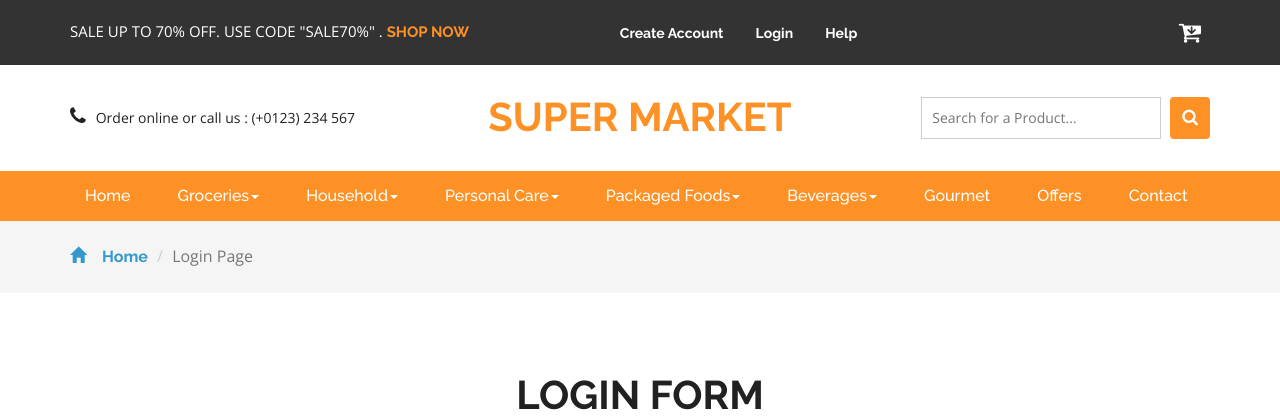
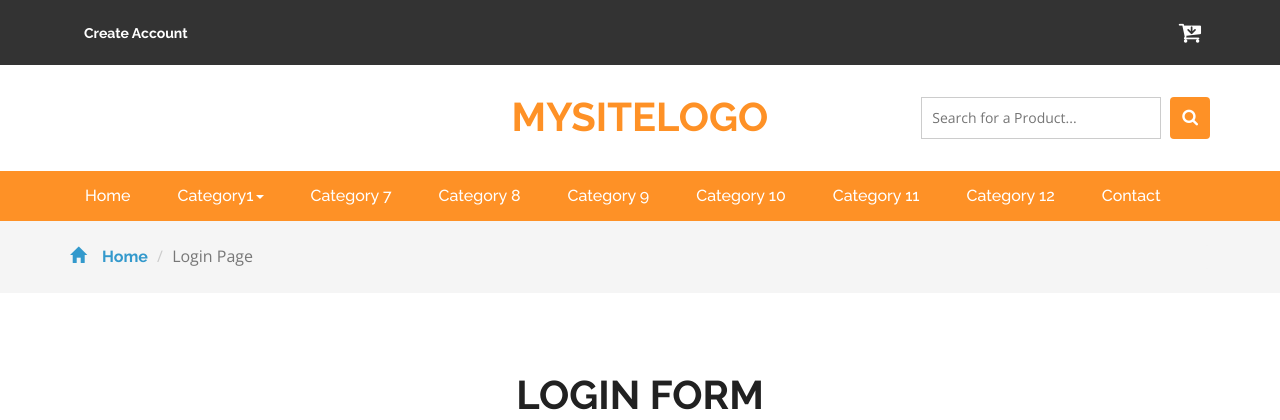
Before and after one commit to inkersgithub/Pharm, a PHP site: page /login.php in a window 1280 px wide. Shown: the top 420 px of the page. Run offline with PHP 8.4, Linux system fonts and the light colour scheme.

Commit message:
login success

```diff
--- a/index.php
+++ b/index.php
@@ -57,7 +57,7 @@ Smartphone Compatible web template, free webdesigns for Nokia, Samsung, LG, Sony
 				<li><p style="font-weight:bold; color:white">Signed in as <?php echo $_SESSION['usr_name']; ?></p></li>
 				<li><a href="logout.php">Log out</a></li>
 				<?php } else { ?>
-				<li><a href="index.php">Login</a></li>
+				<li><a href="login.php">Login</a></li>
 				<li><a href="registered.php">Create Account</a></li>
 				<?php } ?>
 
--- a/login.php
+++ b/login.php
@@ -4,6 +4,33 @@ author URL: http://w3layouts.com
 License: Creative Commons Attribution 3.0 Unported
 License URL: http://creativecommons.org/licenses/by/3.0/
 -->
+
+<?php
+session_start();
+
+if(isset($_SESSION['usr_id'])) {
+	header("Location: index.php");
+}
+
+include_once 'dbconnect.php';
+
+if (isset($_POST['login'])) {
+	$email = mysqli_real_escape_string($con, $_POST['email']);
+	$password = mysqli_real_escape_string($con, $_POST['password']);
+	$result = mysqli_query($con, "SELECT * FROM users WHERE email = '" . $email. "' and password = '" . md5($password) . "'");
+	if ($row = mysqli_fetch_array($result)) {
+		$_SESSION['usr_id'] = $row['id'];
+		$_SESSION['usr_name'] = $row['name'];
+		$_SESSION['usr_email'] = $row['email'];
+		header('Location: index.php');
+  }
+	else {
+		echo "Invalid username or password";
+	}
+}
+
+?>
+
 <!DOCTYPE html>
 <html>
 <head>
@@ -44,14 +71,9 @@ Smartphone Compatible web template, free webdesigns for Nokia, Samsung, LG, Sony
 <!-- header -->
 	<div class="agileits_header">
 		<div class="container">
-			<div class="w3l_offers">
-				<p>SALE UP TO 70% OFF. USE CODE "SALE70%" . <a href="products.html">SHOP NOW</a></p>
-			</div>
 			<div class="agile-login">
 				<ul>
-					<li><a href="registered.html"> Create Account </a></li>
-					<li><a href="login.html">Login</a></li>
-					<li><a href="contact.html">Help</a></li>
+					<li><a href="registered.php"> Create Account </a></li>
 
 				</ul>
 			</div>
@@ -69,13 +91,10 @@ Smartphone Compatible web template, free webdesigns for Nokia, Samsung, LG, Sony
 	<div class="logo_products">
 		<div class="container">
 		<div class="w3ls_logo_products_left1">
-				<ul class="phone_email">
-					<li><i class="fa fa-phone" aria-hidden="true"></i>Order online or call us : (+0123) 234 567</li>
 
-				</ul>
 			</div>
 			<div class="w3ls_logo_products_left">
-				<h1><a href="index.html">super Market</a></h1>
+				<h1><a href="index.php">MYSITELOGO</a></h1>
 			</div>
 		<div class="w3l_search">
 			<form action="#" method="post">
@@ -106,108 +125,33 @@ Smartphone Compatible web template, free webdesigns for Nokia, Samsung, LG, Sony
 							</div>
 							<div class="collapse navbar-collapse" id="bs-megadropdown-tabs">
 								<ul class="nav navbar-nav">
-									<li class="active"><a href="index.html" class="act">Home</a></li>
+									<li class="active"><a href="index.php" class="act">Home</a></li>
 									<!-- Mega Menu -->
 									<li class="dropdown">
-										<a href="#" class="dropdown-toggle" data-toggle="dropdown">Groceries<b class="caret"></b></a>
+										<a href="#" class="dropdown-toggle" data-toggle="dropdown">Category1<b class="caret"></b></a>
 										<ul class="dropdown-menu multi-column columns-3">
 											<div class="row">
 												<div class="multi-gd-img">
 													<ul class="multi-column-dropdown">
-														<h6>All Groceries</h6>
-														<li><a href="groceries.html">Dals & Pulses</a></li>
-														<li><a href="groceries.html">Almonds</a></li>
-														<li><a href="groceries.html">Cashews</a></li>
-														<li><a href="groceries.html">Dry Fruit</a></li>
-														<li><a href="groceries.html"> Mukhwas </a></li>
-														<li><a href="groceries.html">Rice & Rice Products</a></li>
+														<h6>All Category</h6>
+														<li><a href="gourmet.php">Category 2</a></li>
+														<li><a href="gourmet.php">Category 3</a></li>
+														<li><a href="gourmet.php">Category 4</a></li>
+														<li><a href="gourmet.php">Category 5</a></li>
+														<li><a href="gourmet.php">Category 6</a></li>
 													</ul>
 												</div>
 
 											</div>
 										</ul>
 									</li>
-									<li class="dropdown">
-										<a href="#" class="dropdown-toggle" data-toggle="dropdown">Household<b class="caret"></b></a>
-										<ul class="dropdown-menu multi-column columns-3">
-											<div class="row">
-												<div class="multi-gd-img">
-													<ul class="multi-column-dropdown">
-														<h6>All Household</h6>
-														<li><a href="household.html">Cookware</a></li>
-														<li><a href="household.html">Dust Pans</a></li>
-														<li><a href="household.html">Scrubbers</a></li>
-														<li><a href="household.html">Dust Cloth</a></li>
-														<li><a href="household.html"> Mops </a></li>
-														<li><a href="household.html">Kitchenware</a></li>
-													</ul>
-												</div>
-
-
-											</div>
-										</ul>
-									</li>
-									<li class="dropdown">
-										<a href="#" class="dropdown-toggle" data-toggle="dropdown">Personal Care<b class="caret"></b></a>
-										<ul class="dropdown-menu multi-column columns-3">
-											<div class="row">
-												<div class="multi-gd-img">
-													<ul class="multi-column-dropdown">
-														<h6>Baby Care</h6>
-														<li><a href="personalcare.html">Baby Soap</a></li>
-														<li><a href="personalcare.html">Baby Care Accessories</a></li>
-														<li><a href="personalcare.html">Baby Oil & Shampoos</a></li>
-														<li><a href="personalcare.html">Baby Creams & Lotion</a></li>
-														<li><a href="personalcare.html"> Baby Powder</a></li>
-														<li><a href="personalcare.html">Diapers & Wipes</a></li>
-													</ul>
-												</div>
-
-											</div>
-										</ul>
-									</li>
-									<li class="dropdown">
-										<a href="#" class="dropdown-toggle" data-toggle="dropdown">Packaged Foods<b class="caret"></b></a>
-										<ul class="dropdown-menu multi-column columns-3">
-											<div class="row">
-												<div class="multi-gd-img">
-													<ul class="multi-column-dropdown">
-														<h6>All Accessories</h6>
-														<li><a href="packagedfoods.html">Baby Food</a></li>
-														<li><a href="packagedfoods.html">Dessert Items</a></li>
-														<li><a href="packagedfoods.html">Biscuits</a></li>
-														<li><a href="packagedfoods.html">Breakfast Cereals</a></li>
-														<li><a href="packagedfoods.html"> Canned Food </a></li>
-														<li><a href="packagedfoods.html">Chocolates & Sweets</a></li>
-													</ul>
-												</div>
-
-
-											</div>
-										</ul>
-									</li>
-									<li class="dropdown">
-										<a href="#" class="dropdown-toggle" data-toggle="dropdown">Beverages<b class="caret"></b></a>
-										<ul class="dropdown-menu multi-column columns-3">
-											<div class="row">
-												<div class="multi-gd-img">
-													<ul class="multi-column-dropdown">
-														<h6>Tea & Coeffe</h6>
-														<li><a href="beverages.html">Green Tea</a></li>
-														<li><a href="beverages.html">Ground Coffee</a></li>
-														<li><a href="beverages.html">Herbal Tea</a></li>
-														<li><a href="beverages.html">Instant Coffee</a></li>
-														<li><a href="beverages.html"> Tea </a></li>
-														<li><a href="beverages.html">Tea Bags</a></li>
-													</ul>
-												</div>
-
-											</div>
-										</ul>
-									</li>
-									<li><a href="gourmet.html">Gourmet</a></li>
-									<li><a href="offers.html">Offers</a></li>
-									<li><a href="contact.html">Contact</a></li>
+									<li><a href="gourmet.php">Category 7</a></li>
+									<li><a href="gourmet.php">Category 8</a></li>
+									<li><a href="gourmet.php">Category 9</a></li>
+									<li><a href="gourmet.php">Category 10</a></li>
+									<li><a href="gourmet.php">Category 11</a></li>
+                  <li><a href="gourmet.php">Category 12</a></li>
+									<li><a href="contact.php">Contact</a></li>
 								</ul>
 							</div>
 							</nav>
@@ -231,17 +175,17 @@ Smartphone Compatible web template, free webdesigns for Nokia, Samsung, LG, Sony
 			<h2>Login Form</h2>
 
 			<div class="login-form-grids animated wow slideInUp" data-wow-delay=".5s">
-				<form>
-					<input type="email" placeholder="Email Address" required=" " >
-					<input type="password" placeholder="Password" required=" " >
+				<form role="form" action="<?php echo $_SERVER['PHP_SELF']; ?>" method="post" name="loginform">
+					<input type="email" placeholder="Email Address" required=" " name="email" >
+					<input type="password" placeholder="Password" required=" " name="password" >
 					<div class="forgot">
 						<a href="#">Forgot Password?</a>
 					</div>
-					<input type="submit" value="Login">
+					<input type="submit" value="Login" name="login">
 				</form>
 			</div>
 			<h4>For New People</h4>
-			<p><a href="registered.html">Register Here</a> (Or) go back to <a href="index.html">Home<span class="glyphicon glyphicon-menu-right" aria-hidden="true"></span></a></p>
+			<p><a href="registered.php">Register Here</a> (Or) go back to <a href="index.php">Home<span class="glyphicon glyphicon-menu-right" aria-hidden="true"></span></a></p>
 		</div>
 	</div>
 <!-- //login -->
```
Also changed, not shown: registered.php (+9 -5 lines).
